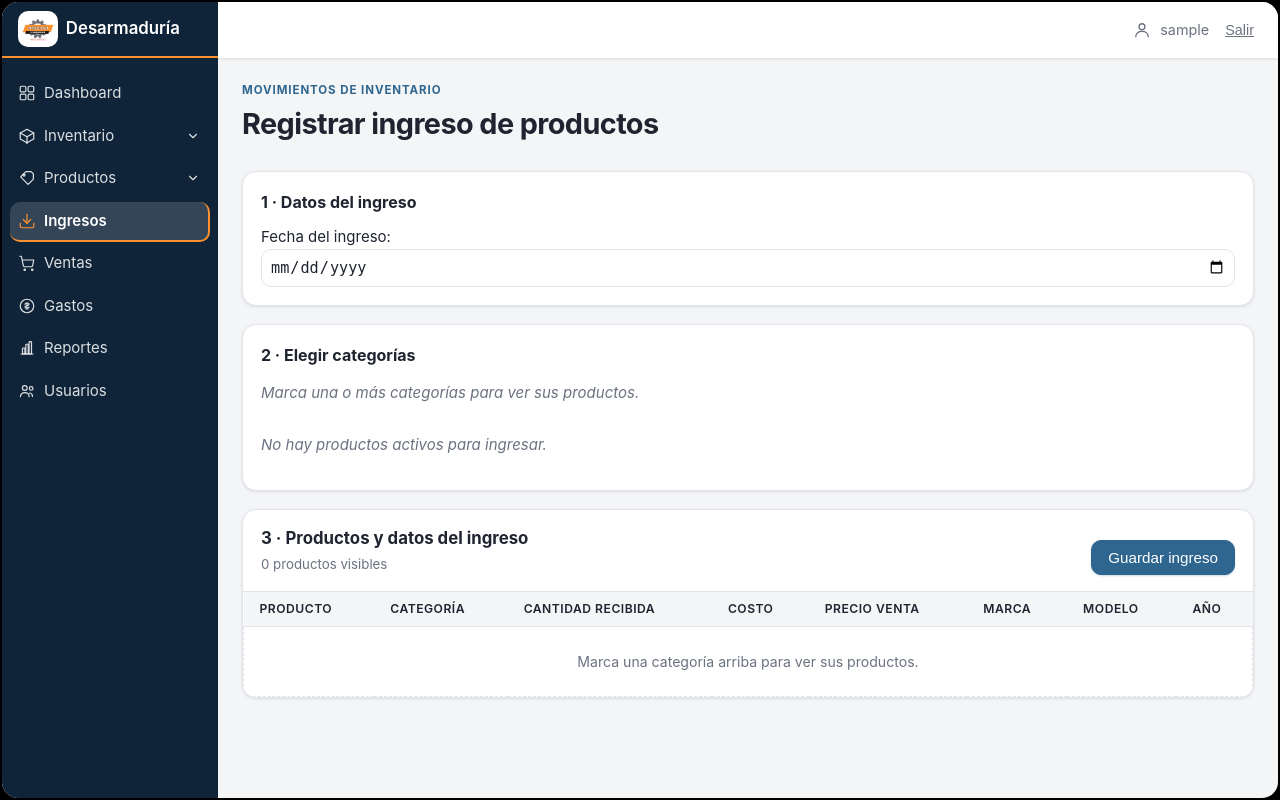
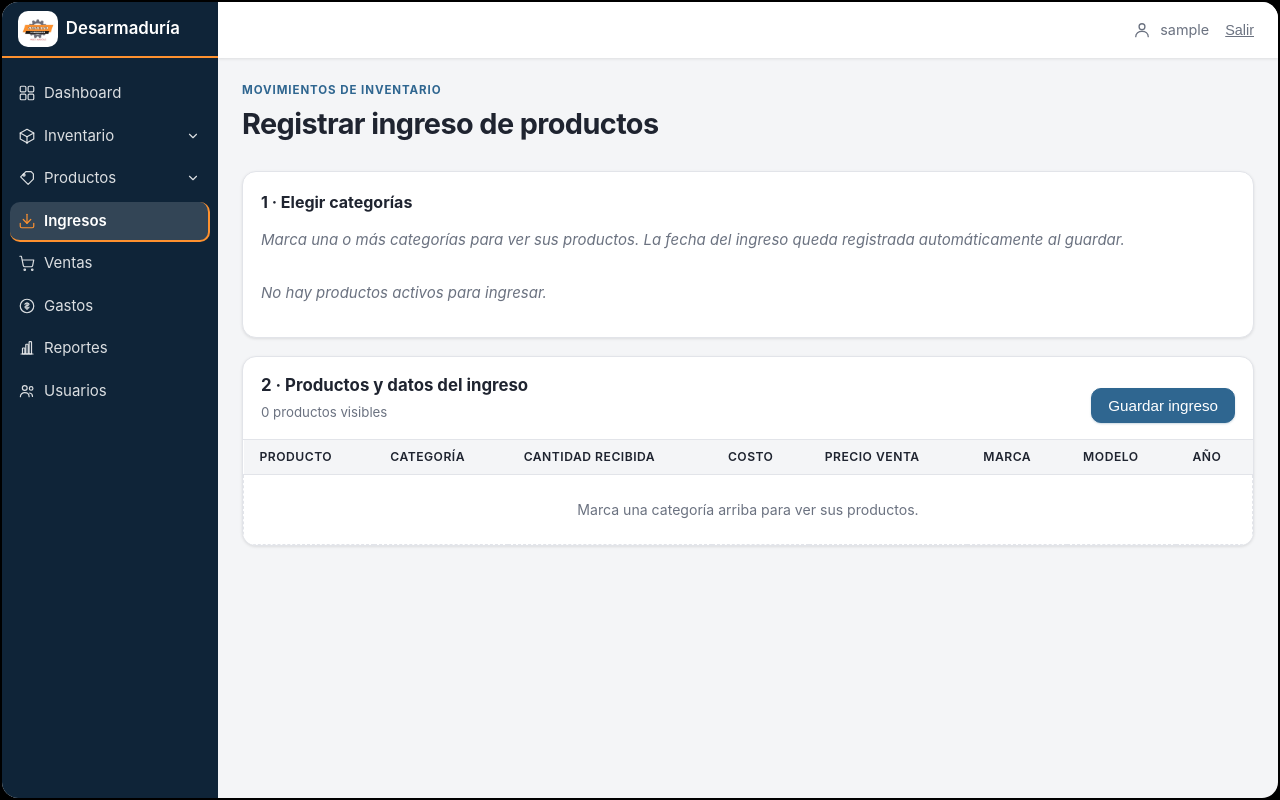
Before and after one commit to Rmoya100/Desarmaduria, a Django app: page /ingresos/ in a window 1280 px wide. Run offline with Django 5.2, Linux system fonts and the light colour scheme; the visitor is signed in with stand-in values (Sample User, id 1); data that the repository does not hold is empty.

Commit message:
Ingresos: cargar inventario.js y quitar el campo de fecha
- El filtro de categorias no funcionaba porque la plantilla no incluia
  inventario.js (se carga por bloque extra_js, no global). Se agrega.
- La fecha del ingreso ya no se pide: se toma del sistema al guardar
  (Entrada.fecha = hoy; Entrada.fecha_registro guarda el timestamp).
- Se elimina IngresoCabeceraForm.

Co-Authored-By: Claude Sonnet 5 <noreply@anthropic.com>

```diff
--- a/inventario/ingresos/forms.py
+++ b/inventario/ingresos/forms.py
@@ -7,13 +7,6 @@ from ..models import Producto
 # Vehiculo.anio es PositiveSmallIntegerField; no tiene sentido aceptar años
 # futuros mas alla del proximo (modelos que se adelantan).
 ANIO_MAX = date.today().year + 1
-
-
-class IngresoCabeceraForm(forms.Form):
-    fecha = forms.DateField(
-        label="Fecha del ingreso",
-        widget=forms.DateInput(attrs={"type": "date", "class": "input-control"}),
-    )
 
 
 class IngresoLineaForm(forms.Form):
--- a/inventario/ingresos/views.py
+++ b/inventario/ingresos/views.py
@@ -6,7 +6,7 @@ from django.utils import timezone
 
 from ..models import DetalleEntrada, Entrada, Marca, Modelo, Producto, Vehiculo
 from ..permisos import permiso_requerido
-from .forms import IngresoCabeceraForm, IngresoLineaForm
+from .forms import IngresoLineaForm
 
 IngresoFormSet = formset_factory(IngresoLineaForm, extra=0)
 
@@ -44,9 +44,13 @@ def _asignar_vehiculo(datos):
     return vehiculo
 
 
-def _guardar_ingreso(usuario, fecha, lineas):
+def _guardar_ingreso(usuario, lineas):
     with transaction.atomic():
-        entrada = Entrada.objects.create(fecha=fecha, usuario=usuario)
+        # `fecha` es la fecha de negocio del ingreso; se toma del sistema al
+        # guardar. `fecha_registro` (auto_now_add) guarda el timestamp exacto.
+        entrada = Entrada.objects.create(
+            fecha=timezone.localdate(), usuario=usuario
+        )
         for datos in lineas:
             producto = datos["producto"]
             DetalleEntrada.objects.create(
@@ -72,9 +76,8 @@ def ingreso_crear(request):
     productos = list(_productos_activos())
 
     if request.method == "POST":
-        cabecera = IngresoCabeceraForm(request.POST)
         formset = IngresoFormSet(request.POST)
-        if cabecera.is_valid() and formset.is_valid():
+        if formset.is_valid():
             lineas = [
                 form.cleaned_data
                 for form in formset.forms
@@ -85,14 +88,13 @@ def ingreso_crear(request):
                     request, "Ingresa la cantidad recibida de al menos un producto."
                 )
             else:
-                _guardar_ingreso(request.user, cabecera.cleaned_data["fecha"], lineas)
+                _guardar_ingreso(request.user, lineas)
                 messages.success(
                     request,
                     f"Ingreso registrado: {len(lineas)} producto(s) actualizado(s).",
                 )
                 return redirect("ingresos")
     else:
-        cabecera = IngresoCabeceraForm(initial={"fecha": timezone.localdate()})
         formset = IngresoFormSet(initial=[_initial_de(p) for p in productos])
 
     productos_por_id = {p.pk: p for p in productos}
@@ -107,10 +109,5 @@ def ingreso_crear(request):
     return render(
         request,
         "inventario/ingresos/ingreso_form.html",
-        {
-            "cabecera": cabecera,
-            "formset": formset,
-            "filas": filas,
-            "categorias": categorias,
-        },
+        {"formset": formset, "filas": filas, "categorias": categorias},
     )
--- a/inventario/templates/inventario/ingresos/ingreso_form.html
+++ b/inventario/templates/inventario/ingresos/ingreso_form.html
@@ -21,17 +21,8 @@
     {% endif %}
 
     <section class="carga-card">
-        <h2>1 · Datos del ingreso</h2>
-        <div class="filter-field">
-            {{ cabecera.fecha.label_tag }}
-            {{ cabecera.fecha }}
-            {% for error in cabecera.fecha.errors %}<small class="errorlist">{{ error }}</small>{% endfor %}
-        </div>
-    </section>
-
-    <section class="carga-card" style="margin-top:18px;">
-        <h2>2 · Elegir categorías</h2>
-        <p class="inventory-muted">Marca una o más categorías para ver sus productos.</p>
+        <h2>1 · Elegir categorías</h2>
+        <p class="inventory-muted">Marca una o más categorías para ver sus productos. La fecha del ingreso queda registrada automáticamente al guardar.</p>
         <div class="categoria-checks" data-ingreso-categorias>
             {% for categoria in categorias %}
             <label class="categoria-check">
@@ -47,7 +38,7 @@
     <section class="table-panel" style="margin-top:18px;">
         <div class="table-panel__header">
             <div>
-                <h2>3 · Productos y datos del ingreso</h2>
+                <h2>2 · Productos y datos del ingreso</h2>
                 <p class="table-count" data-ingreso-contador>0 productos visibles</p>
             </div>
             <button type="submit" class="btn btn-primary">Guardar ingreso</button>
@@ -93,3 +84,5 @@
     </section>
 </form>
 {% endblock %}
+
+{% block extra_js %}<script src="{% static 'js/inventario.js' %}?v=4"></script>{% endblock %}
--- a/inventario/templates/inventario/visualizaciones/productos_lista.html
+++ b/inventario/templates/inventario/visualizaciones/productos_lista.html
@@ -118,4 +118,4 @@
 <div class="inventory-modal{% if abrir_modal %} inventory-modal--open{% endif %}" id="producto-modal" aria-hidden="{% if abrir_modal %}false{% else %}true{% endif %}"><div class="inventory-modal__dialog"><a href="#" class="inventory-modal__close" data-modal-close aria-label="Cerrar">&times;</a><h2>Nuevo producto</h2><form method="post" action="{% url 'producto_crear' %}">{% csrf_token %}{{ form.as_p }}<div class="inventory-modal__actions"><a href="#" class="btn" data-modal-close>Cancelar</a><button class="btn btn-primary" type="submit">Guardar producto</button></div></form></div></div>
 {% endblock %}
 
-{% block extra_js %}<script src="{% static 'js/inventario.js' %}?v=3"></script>{% endblock %}
+{% block extra_js %}<script src="{% static 'js/inventario.js' %}?v=4"></script>{% endblock %}
```
Also changed, not shown: inventario/tests.py (+8 -4 lines).
